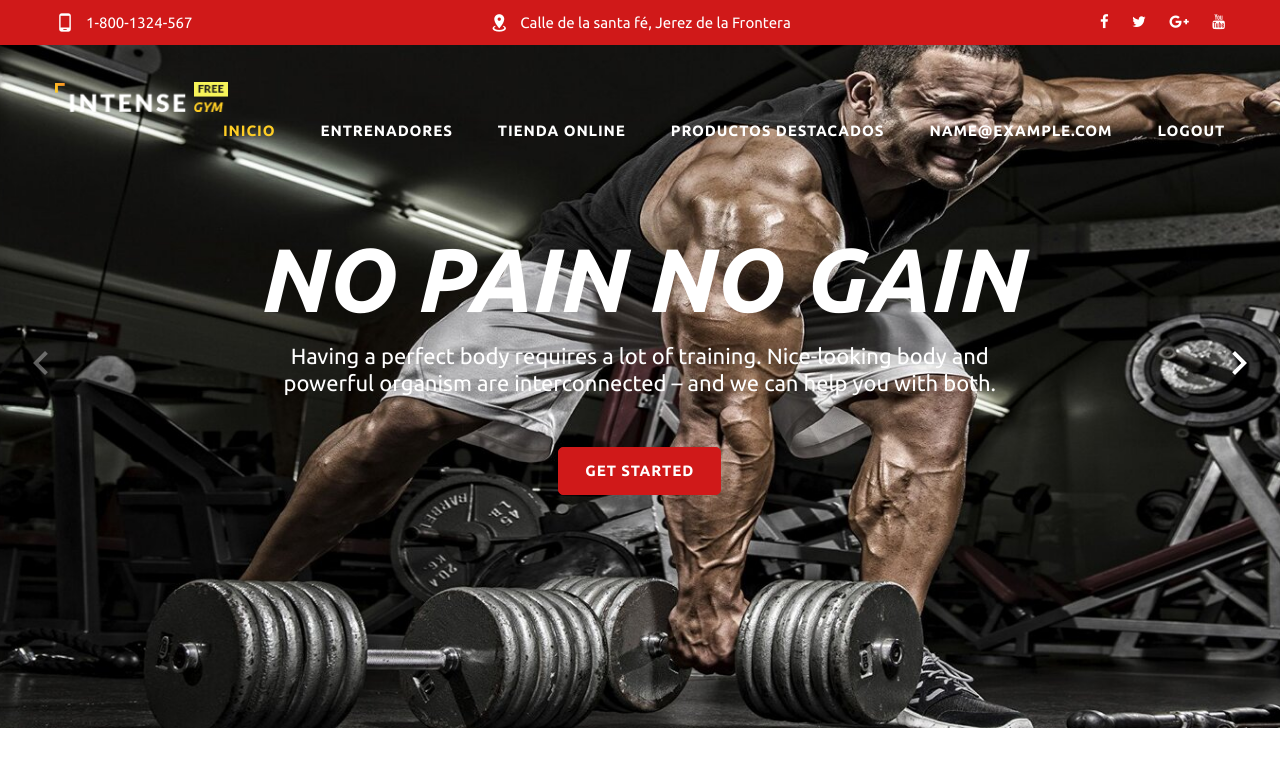
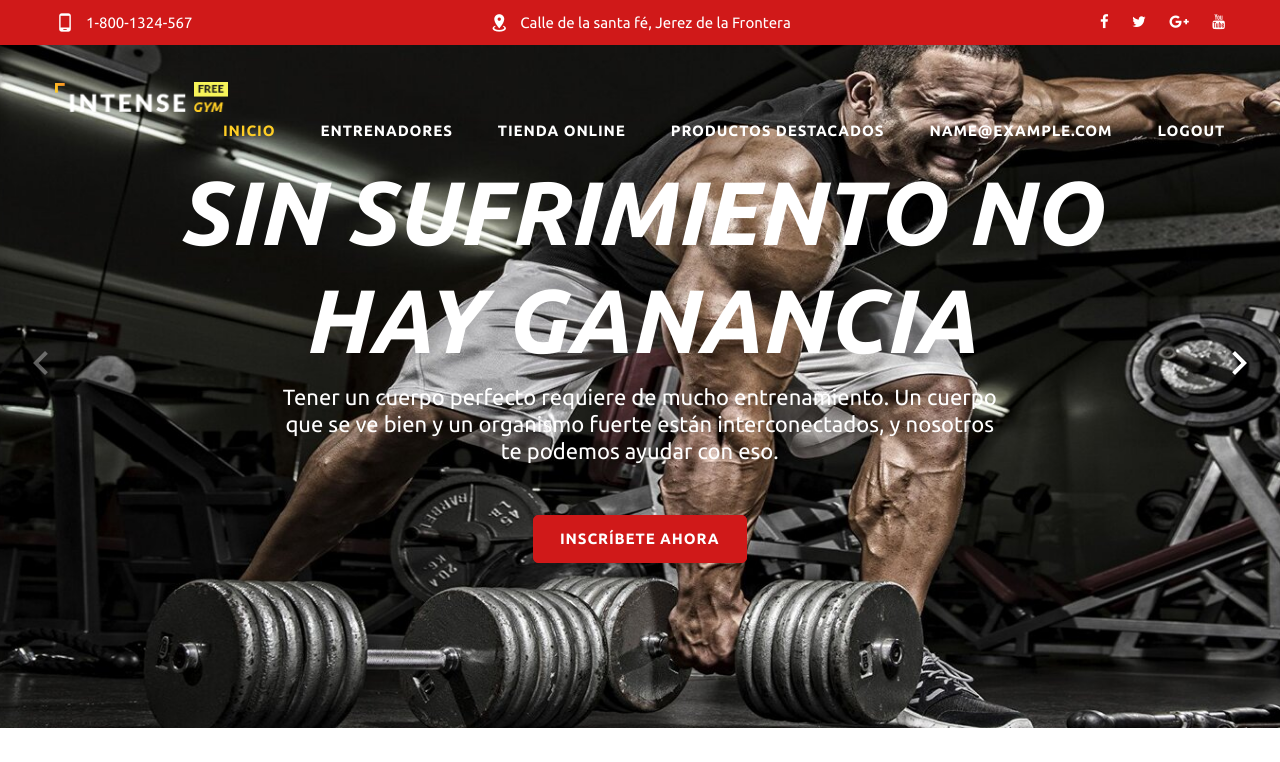
Before and after one commit to phantomdancer76/Proyecto-IAW, a PHP site: page /olvidopass/index2.php in a window 1280 px wide. Shown: the top 762 px of the page. Run offline with PHP 8.4, Linux system fonts and the light colour scheme; the visitor is signed in with stand-in values (Sample User, id 1); data comes from the database, SQL or seed files in the repository.

Commit message:
Update index2.php
simplemente he puesto el mismo texto en el index.php que en el index.html

```diff
--- a/index2.php
+++ b/index2.php
@@ -81,17 +81,17 @@
                 <!-- RD Navbar Top Panel Toggle-->
                 <button class="rd-navbar-top-panel-toggle" data-rd-navbar-toggle=".rd-navbar, .rd-navbar-top-panel"><span></span></button>
                 <!--Navbar Brand-->
-                <div class="rd-navbar-brand"><a href="index.html"><img width='173' height='30' src='images/logo.png' alt=''/></a></div>
+                <div class="rd-navbar-brand"><a href="index2.php"><img width='173' height='30' src='images/logo.png' alt=''/></a></div>
               </div>
               <div class="rd-navbar-menu-wrap">
                 <div class="rd-navbar-nav-wrap">
                   <div class="rd-navbar-mobile-scroll">
                     <!--Navbar Brand Mobile-->
-                    <div class="rd-navbar-mobile-brand"><a href="index.html"><img width='173' height='30' src='images/logo.png' alt=''/></a></div>
+                    <div class="rd-navbar-mobile-brand"><a href="index2.php"><img width='173' height='30' src='images/logo.png' alt=''/></a></div>
                     <!-- RD Navbar Nav-->
                     <ul class="rd-navbar-nav">
                       <li class="active"><a href="index2.php"><span>Inicio</span></a></li>
-                      <li><a href="about-coach.html"><span>Entrenadores</span></a></li>
+                      <li><a href="about-coach.php"><span>Entrenadores</span></a></li>
                       <li><a href="<?php if ($_SESSION['role'] === 'admin'){
                         $redirect = "./carrito-master/admin/index.php";
                       } else {
@@ -117,14 +117,14 @@
                   <div class="container">
                     <div class="row justify-content-xl-center">
                       <div class="col-xl-12">
-                        <div class="text-extra-big font-weight-bold font-italic text-uppercase" data-caption-animate="fadeInUp" data-caption-delay="300">No Pain No Gain</div>
+                        <div class="text-extra-big font-weight-bold font-italic text-uppercase" data-caption-animate="fadeInUp" data-caption-delay="300">Sin sufrimiento no hay ganancia</div>
                       </div>
                       <div class="col-xl-8 offset-top-10">
                         <h5 class="hidden d-sm-block text-light" data-caption-animate="fadeInUp" data-caption-delay="500">
-                          Having a perfect body requires a lot of training. Nice-looking body and
-                          powerful organism are interconnected – and we can help you with both.
+                          Tener un cuerpo perfecto requiere de mucho entrenamiento. Un cuerpo que se ve bien
+                          y un organismo fuerte están interconectados, y nosotros te podemos ayudar con eso.
                         </h5>
-                        <div class="offset-top-20 offset-sm-top-50"><a class="btn btn-danger btn-anis-effect" href="#" data-waypoint-to="#welcome" data-caption-animate="fadeInUp" data-caption-delay="800"><span class="btn-text">get started</span></a></div>
+                        <div class="offset-top-20 offset-sm-top-50"><a class="btn btn-danger btn-anis-effect" href="olvidopass-master/index.php" data-waypoint-to="#welcome" data-caption-animate="fadeInUp" data-caption-delay="800"><span class="btn-text">Inscríbete Ahora</span></a></div>
                       </div>
                     </div>
                   </div>
@@ -137,27 +137,30 @@
                   <div class="container">
                     <div class="row justify-content-xl-center">
                       <div class="col-xl-12">
-                        <div class="text-extra-big font-weight-bold font-italic text-uppercase" data-caption-animate="fadeInUp" data-caption-delay="300">never give up</div>
+                        <div class="text-extra-big font-weight-bold font-italic text-uppercase" data-caption-animate="fadeInUp" data-caption-delay="300">Nunca te rindas</div>
                       </div>
                       <div class="col-xl-8 offset-top-10">
-                        <h5 class="hidden d-sm-block text-light" data-caption-animate="fadeInUp" data-caption-delay="500">Every bodybuilder requires a lot of dedication and effort to shape his/her body into something to be proud of. We can give you everything you need for it.</h5>
-                        <div class="offset-top-20 offset-sm-top-50"><a class="btn btn-danger btn-anis-effect" href="#" data-waypoint-to="#welcome" data-caption-animate="fadeInUp" data-caption-delay="800"><span class="btn-text">get started</span></a></div>
+                        <h5 class="hidden d-sm-block text-light" data-caption-animate="fadeInUp" data-caption-delay="500">Toda persona que construye su cuerpo requiere de muchísima dedicación y esfuerzo para darle forma a su cuerpo para que se ajuste a algo de lo que estar orgulloso. Te podemos dar todo lo necesario para que consigas tu objetivo
+                        </h5>
+                        <div class="offset-top-20 offset-sm-top-50"><a class="btn btn-danger btn-anis-effect" href="olvidopass-master/index.php" data-waypoint-to="#welcome" data-caption-animate="fadeInUp" data-caption-delay="800"><span class="btn-text">Inscríbete Ahora</span></a></div>
                       </div>
                     </div>
                   </div>
                 </div>
               </div>
             </div>
-            <div class="swiper-slide" data-slide-bg="images/tercera_barra.jpg" data-preview-bg="images/tercera_barra.jpg">              <div class="swiper-caption swiper-parallax" data-speed="0.5" data-fade="true">
+            <div class="swiper-slide" data-slide-bg="images/tercera_barra.jpg" data-preview-bg="images/tercera_barra.jpg">
+              <div class="swiper-caption swiper-parallax" data-speed="0.5" data-fade="true">
                 <div class="swiper-slide-caption">
                   <div class="container">
                     <div class="row justify-content-xl-center">
                       <div class="col-xl-12">
-                        <div class="text-extra-big font-weight-bold font-italic text-uppercase" data-caption-animate="fadeInUp" data-caption-delay="300">You can go the distance</div>
+                        <div class="text-extra-big font-weight-bold font-italic text-uppercase" data-caption-animate="fadeInUp" data-caption-delay="300">Puedes ir más allá</div>
                       </div>
                       <div class="col-xl-8 offset-top-10">
-                        <h5 class="hidden d-sm-block text-light" data-caption-animate="fadeInUp" data-caption-delay="500">Clients of our gym receive not only necessary equipment for their workouts but also friendly support in achieving their number one training goal.</h5>
-                        <div class="offset-top-20 offset-sm-top-50"><a class="btn btn-danger btn-anis-effect" href="#" data-waypoint-to="#welcome" data-caption-animate="fadeInUp" data-caption-delay="800"><span class="btn-text">get started</span></a></div>
+                        <h5 class="hidden d-sm-block text-light" data-caption-animate="fadeInUp" data-caption-delay="500">Los clientes de nuestro gimnasio no solo reciven lo justo y necesario en cuanto equipamiento, si no que reciben apoyo moral y motivacional para conseguir su meta de entrenamiento
+                        </h5>
+                        <div class="offset-top-20 offset-sm-top-50"><a class="btn btn-danger btn-anis-effect" href="olvidopass-master/index.php" data-waypoint-to="#welcome" data-caption-animate="fadeInUp" data-caption-delay="800"><span class="btn-text">Inscríbete Ahora</span></a></div>
                       </div>
                     </div>
                   </div>
@@ -287,7 +290,7 @@
                 <div class="col-md-6 col-xl-3">
                   <!-- Box Member-->
                   <div class="box-member"><img class="img-fluid" src="images/justin-medeiros-syndicate-crown.jpg" alt=""/>
-                    <h5 class="font-weight-bold offset-top-20"><a href="about-coach.html">Justin Mediros</a> <small class="text-danger">CrossFit</small>
+                    <h5 class="font-weight-bold offset-top-20"><a href="about-coach.php">Justin Mediros</a> <small class="text-danger">CrossFit</small>
                     </h5>
                     <div class="box-member-caption">
                       <div class="box-member-caption-inner">
@@ -304,7 +307,7 @@
                 <div class="col-md-6 col-xl-3 offset-top-66 offset-md-top-0 offset-xl-top-0">
                   <!-- Box Member-->
                   <div class="box-member"><img class="img-fluid" src="images/alexandra.jpg" alt=""/>
-                    <h5 class="font-weight-bold offset-top-20"><a href="about-coach.html">Alexandra Gómez</a> <small class="text-danger">Fitness</small>
+                    <h5 class="font-weight-bold offset-top-20"><a href="about-coach.php">Alexandra Gómez</a> <small class="text-danger">Fitness</small>
                     </h5>
                     <div class="box-member-caption">
                       <div class="box-member-caption-inner">
@@ -321,7 +324,7 @@
                 <div class="col-md-6 col-xl-3 offset-top-66 offset-xl-top-0">
                   <!-- Box Member-->
                   <div class="box-member"><img class="img-fluid" src="images/descarga.jpg" alt=""/>
-                    <h5 class="font-weight-bold offset-top-20"><a href="about-coach.html">Belen Juarez</a> <small class="text-danger">Yoga</small>
+                    <h5 class="font-weight-bold offset-top-20"><a href="about-coach.php">Belen Juarez</a> <small class="text-danger">Yoga</small>
                     </h5>
                     <div class="box-member-caption">
                       <div class="box-member-caption-inner">
@@ -338,7 +341,7 @@
                 <div class="col-md-6 col-xl-3 offset-top-66 offset-xl-top-0">
                   <!-- Box Member-->
                   <div class="box-member"><img class="img-fluid" src="images/swasenager.jpg" alt=""/>
-                    <h5 class="font-weight-bold offset-top-20"><a href="about-coach.html">Arnold Schwarzenegger</a> <small class="text-danger">Bodybuilding</small>
+                    <h5 class="font-weight-bold offset-top-20"><a href="about-coach.php">Arnold Schwarzenegger</a> <small class="text-danger">Bodybuilding</small>
                     </h5>
                     <div class="box-member-caption">
                       <div class="box-member-caption-inner">
@@ -352,7 +355,7 @@
                   </div>
                   <p class="offset-xl-top-0 text-muted">¿Quién no conoce a Arnold hoy en día? gran actor y también un amante del Bodybuilding perfecto para enseñar a principiantes</p>
                 </div>
-              </div><a class="offset-top-66 btn btn-danger" href="about-coach.html">Ver entrenadores</a>
+              </div><a class="offset-top-66 btn btn-danger" href="about-coach.php">Ver entrenadores</a>
             </div>
           </div>
         </div>
@@ -395,7 +398,7 @@
                </div>
                 <div class="col-sm-10 col-md-3 offset-top-66 order-md-1 offset-md-top-0 col-md-6 col-xl-3 order-xl-1">
                   <!-- Footer brand-->
-                  <div class="footer-brand"><a href="index.html"><img width='173' height='30' src='images/logo.png' alt=''/></a></div>
+                  <div class="footer-brand"><a href="index2.php"><img width='173' height='30' src='images/logo.png' alt=''/></a></div>
                   <div class="offset-top-50 text-sm-center text-xl-left">
 
                   </div>
```
